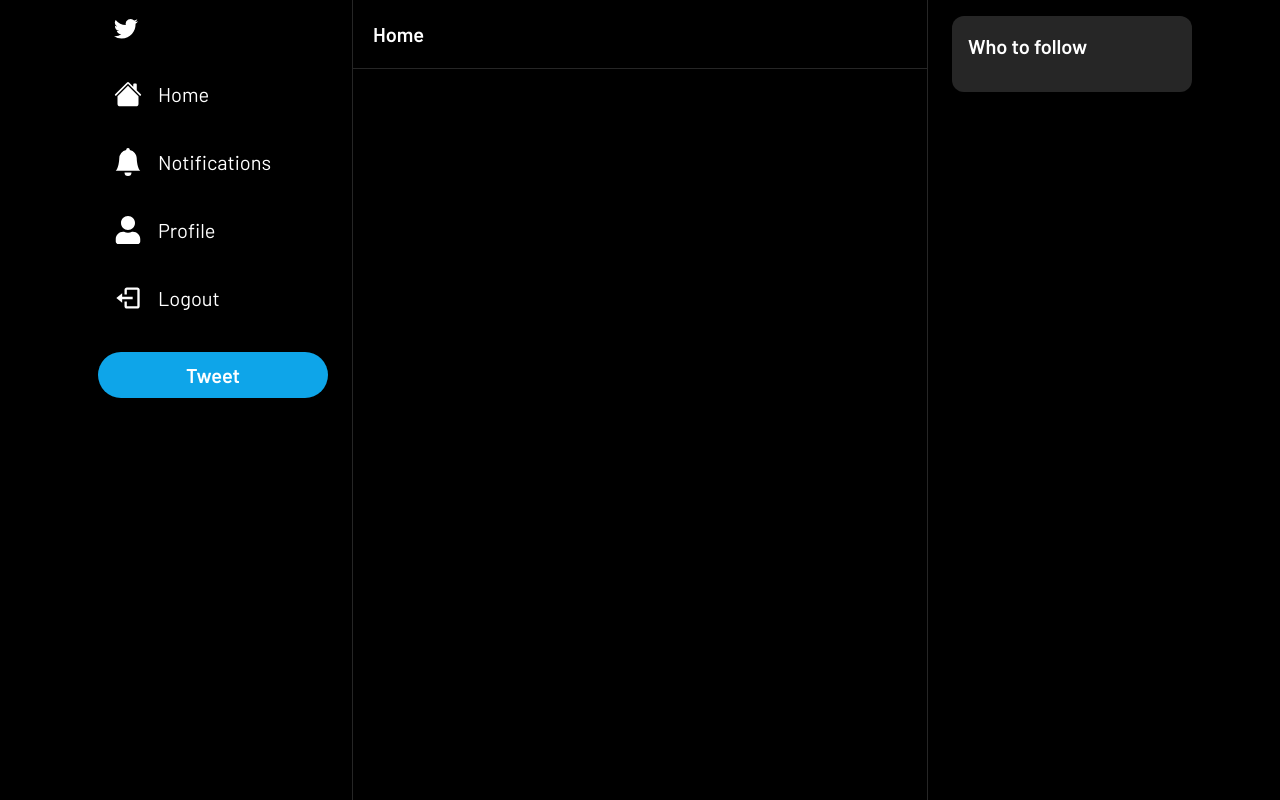
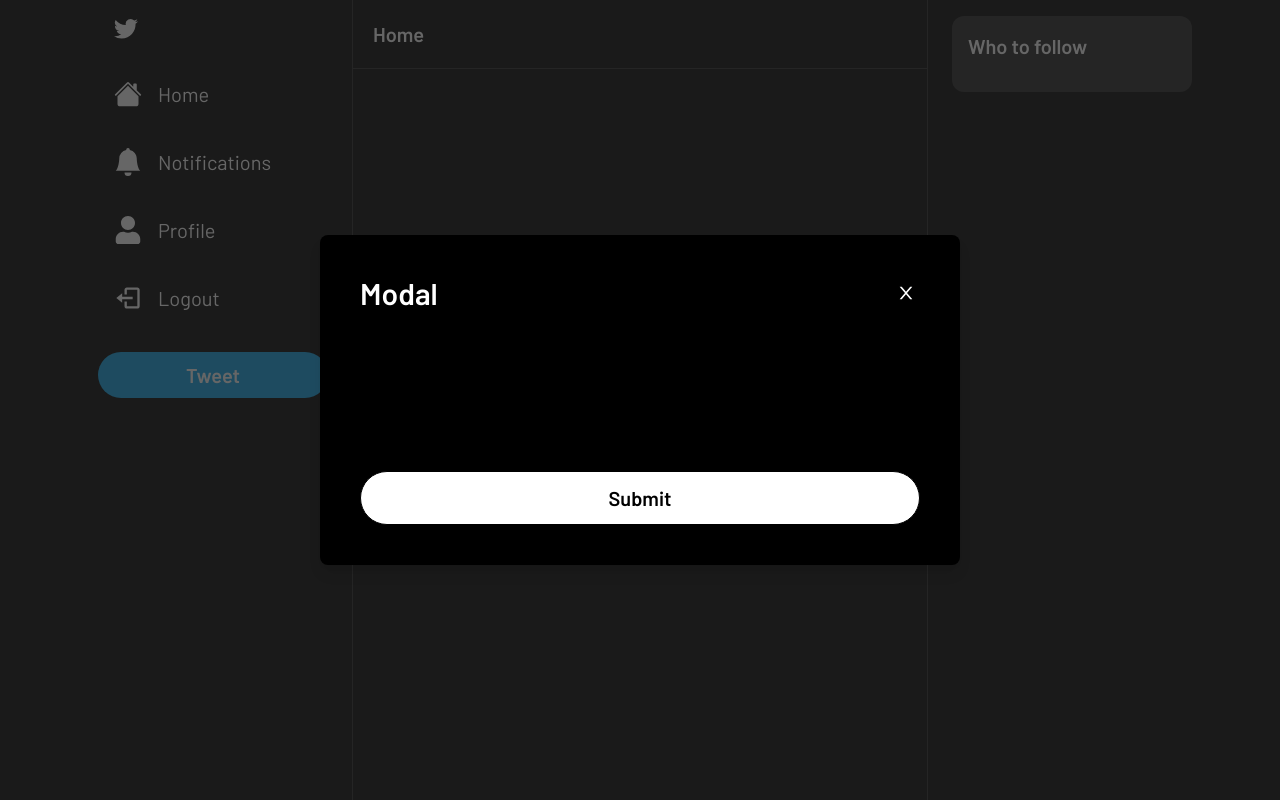
Before and after one commit to dindustack/twitter-clone, a Next.js app: page / in a window 1280 px wide. Built offline with nearby package versions, Linux system fonts and the light colour scheme.

Commit message:
form input styling fix

```diff
--- a/app/layout.tsx
+++ b/app/layout.tsx
@@ -1,9 +1,6 @@
-import { Sidebar } from "@/components/Sidebar/Main";
 import "./globals.css";
 import type { Metadata } from "next";
 import { Barlow } from "next/font/google";
-import { FollowBar } from "@/components/FollowBar";
-import { Modal } from "@/components/Modal";
 
 export const metadata: Metadata = {
 	title: "Twitter Clone",
@@ -11,7 +8,7 @@ export const metadata: Metadata = {
 };
 
 const barlow = Barlow({
-	weight: ["400", "500", "600", "700"],
+	weight: ["100", "200", "300", "400", "500", "600", "700", "800", "900"],
 	style: "normal",
 	subsets: ["latin"],
 	display: "swap",
@@ -24,7 +21,7 @@ export default function RootLayout({
 	children: React.ReactNode;
 }) {
 	return (
-		<html lang="en" className={barlow.className}>
+		<html lang="en" className={`${barlow.variable}`}>
 			<body>{children}</body>
 		</html>
 	);
--- a/app/page.tsx
+++ b/app/page.tsx
@@ -1,9 +1,33 @@
+"use client";
+
 import { FollowBar } from "@/components/FollowBar";
 import { Header } from "@/components/Header";
+import { Modal } from "@/components/Modal";
 import { Sidebar } from "@/components/Sidebar/Main";
+import { useCallback, useState } from "react";
 
 export default function Home() {
+	const [isOpen, setIsOpen] = useState(true);
+
+	const handleClose = useCallback(() => {
+		setIsOpen(false);
+		alert("hello");
+	}, []);
+
+	const handleSubmit = useCallback(() => {
+		setIsOpen(false);
+		alert("bye");
+	}, []);
 	return (
+		<>
+			<Modal
+				isOpen={isOpen}
+				onClose={handleClose}
+				onSubmit={handleSubmit}
+				title="Modal"
+				actionLabel="Submit"
+			/>
+			<>
 				<div className="h-screen bg-black">
 					<div className="container h-full mx-auto xl:px-30 max-w-6xl">
 						<div className="grid grid-cols-4 h-full">
@@ -15,5 +39,7 @@ export default function Home() {
 						</div>
 					</div>
 				</div>
+			</>
+		</>
 	);
 }
--- /dev/null
+++ b/components/Form/Input.tsx
@@ -0,0 +1,41 @@
+interface FormInputProps {
+	disabled?: boolean;
+	onChange: (event: React.ChangeEvent<HTMLInputElement>) => void;
+	placeholder: string;
+	type: string;
+	value: string;
+}
+
+export const FormInput: React.FC<FormInputProps> = ({
+	disabled,
+	onChange,
+	placeholder,
+	type,
+	value,
+}) => {
+	return (
+		<input
+			disabled={disabled}
+			onChange={onChange}
+			value={value}
+			placeholder={placeholder}
+			type={type}
+			className="
+      w-full
+      p-4
+      text-lg
+      bg-black
+      border-2
+      border-neutral-800
+      rounded-md
+      outline-none
+      text-white
+      focus:border-sky-500
+      focus:border-2
+      transition
+      disabled:bg-neutral-900disabled:opacity-70
+      disabled:cursor-not-allowed
+      "
+		/>
+	);
+};
--- a/components/Modal.tsx
+++ b/components/Modal.tsx
@@ -1,18 +1,21 @@
 import React, { useCallback } from "react";
 import { AiOutlineClose } from "react-icons/ai";
+import { Button } from "./Button";
 
 interface ModalProps {
 	isOpen?: boolean;
-	onClose: () => void;
-	onSubmit: () => void;
+	onClose: () => void | undefined;
+	onSubmit: () => void | undefined;
 	title: string;
 	body?: React.ReactElement;
 	footer?: React.ReactElement;
-	actionLabel?: string;
+	actionLabel: string;
 	disabled?: boolean;
 }
 
 export const Modal: React.FC<ModalProps> = ({
+	actionLabel,
+	body,
 	disabled,
 	isOpen,
 	onClose,
@@ -40,7 +43,6 @@ export const Modal: React.FC<ModalProps> = ({
 	}
 
 	return (
-		<>
 		<div
 			className="
       justify-center
@@ -113,10 +115,21 @@ export const Modal: React.FC<ModalProps> = ({
 					</div>
 
 					{/* Body */}
-						<div className="relative p-10 flex-auto"></div>
+					<div className="relative p-10 flex-auto">{body}</div>
+
+					{/* Footer */}
+					<div className="flex flex-col gap-2 p-10">
+						<Button
+							disabled={disabled}
+							label={actionLabel}
+							secondary
+							fullWidth
+							large
+							onClick={handleSubmit}
+						/>
 					</div>
 				</div>
 			</div>
-		</>
+		</div>
 	);
 };
--- a/tailwind.config.js
+++ b/tailwind.config.js
@@ -1,18 +1,16 @@
 /** @type {import('tailwindcss').Config} */
 module.exports = {
 	content: [
-    './pages/**/*.{js,ts,jsx,tsx,mdx}',
-    './components/**/*.{js,ts,jsx,tsx,mdx}',
-    './app/**/*.{js,ts,jsx,tsx,mdx}',
+		"./pages/**/*.{js,ts,jsx,tsx,mdx}",
+		"./components/**/*.{js,ts,jsx,tsx,mdx}",
+		"./app/**/*.{js,ts,jsx,tsx,mdx}",
 	],
 	theme: {
 		extend: {
-      backgroundImage: {
-        'gradient-radial': 'radial-gradient(var(--tw-gradient-stops))',
-        'gradient-conic':
-          'conic-gradient(from 180deg at 50% 50%, var(--tw-gradient-stops))',
+			fontFamily: {
+				sans: ["var(--font-barlow)"],
 			},
 		},
 	},
 	plugins: [],
-}
+};
```
Lines whose indentation alone changed are shown as unchanged.
